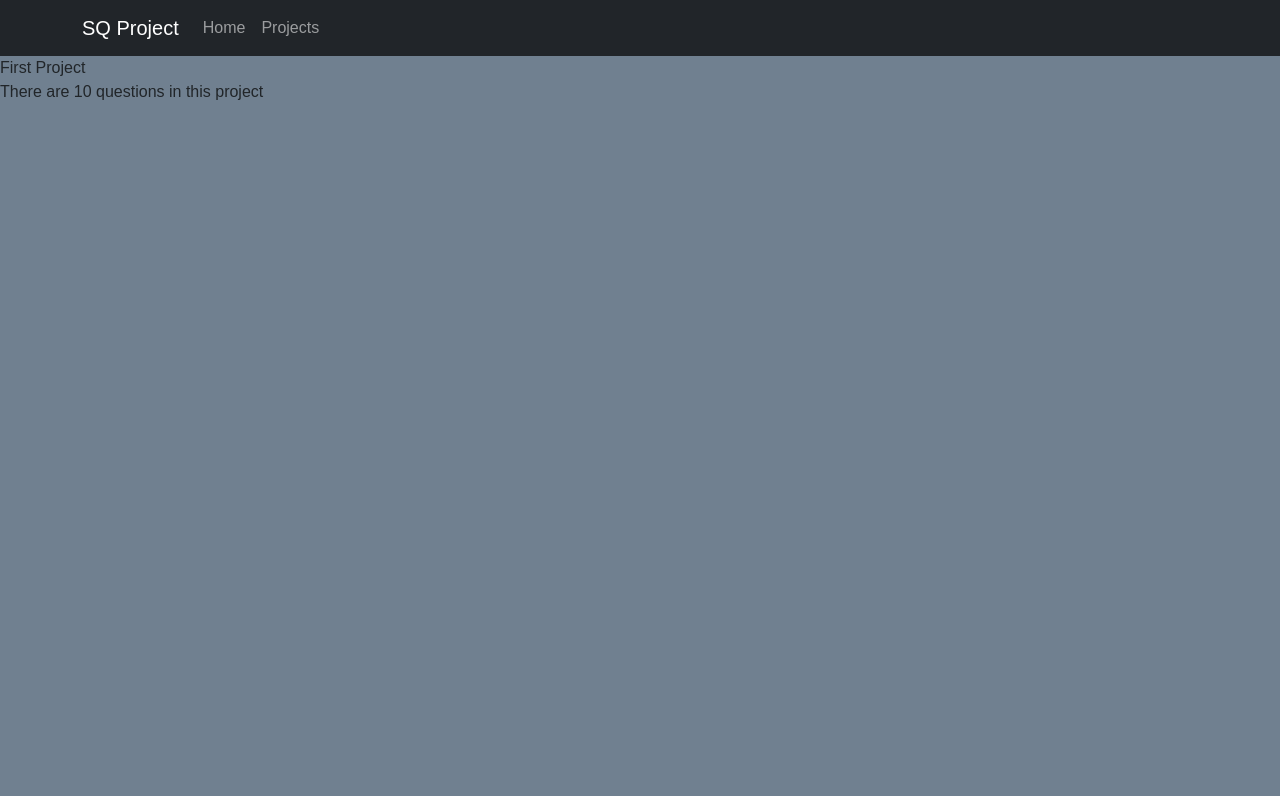
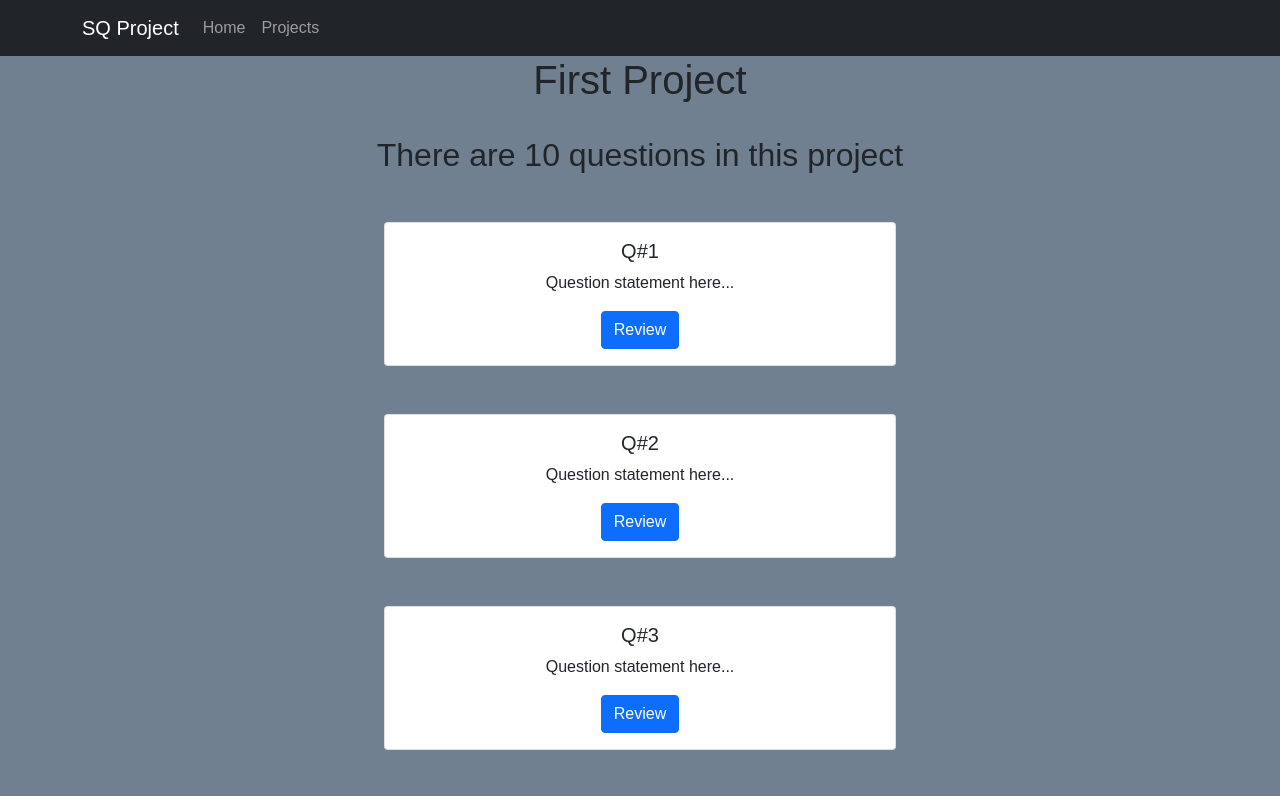
Before and after one commit to DevClubM/Quizlet-App, a React (Create React App) app: page /projects/1 in a window 1280 px wide. Shown: the top 796 px of the page. Built offline with nearby package versions, Linux system fonts and the light colour scheme.

Commit message:
Quiz pages added

```diff
--- a/src/components/Project.js
+++ b/src/components/Project.js
@@ -10,7 +10,7 @@ export default function Project(props) {
   const { project } = props
 
   return (
-      <Card className="ms-4 mt-5" style={{ width: '18rem' }}>
+      <Card className="ms-4 mt-5 mb-5" style={{ width: '18rem' }}>
         <Card.Img variant="top" src={image} />
         <Card.Body>
           <Card.Title> {project.name} </Card.Title>
--- a/src/components/ProjectPage.js
+++ b/src/components/ProjectPage.js
@@ -1,5 +1,6 @@
 import React from 'react'
 import { useParams } from 'react-router-dom'
+import QuizCard from './QuizCard'
 
 export default function ProjectPage(props) {
 
@@ -8,10 +9,19 @@ export default function ProjectPage(props) {
 
   const projectToBeDisplayed = projects.find((p) => p.id == id)
 
+  const quizes = []
+
+  for(let i = 0; i < projectToBeDisplayed.size; i++){
+    quizes.push(i + 1);
+  }
+
   return (
     <>
-      {projectToBeDisplayed.name} <br/>
-      There are {projectToBeDisplayed.size} questions in this project
+      <div style={{textAlign: 'center'}}>
+        <h1>{projectToBeDisplayed.name}</h1> <br/>
+        <h2>There are {projectToBeDisplayed.size} questions in this project</h2>
+      </div>
+      {quizes.map((q) => <QuizCard key={q} id={q}/>)}
     </>
   )
 }
--- /dev/null
+++ b/src/components/QuizCard.js
@@ -0,0 +1,24 @@
+import React from 'react'
+import Card from 'react-bootstrap/Card'
+import Button from 'react-bootstrap/Button'
+
+export default function QuizCard(props) {
+
+  const { id } = props
+
+  console.log(id)
+
+  return (
+      <>
+        <Card className="text-center mx-auto mt-5" style={{width: '40%'}}>
+            <Card.Body>
+                <Card.Title>Q#{id} </Card.Title>
+                <Card.Text>
+                    Question statement here...
+                </Card.Text>
+                <Button variant="primary">Review</Button>
+            </Card.Body>
+        </Card>
+      </>
+  )
+}
```
